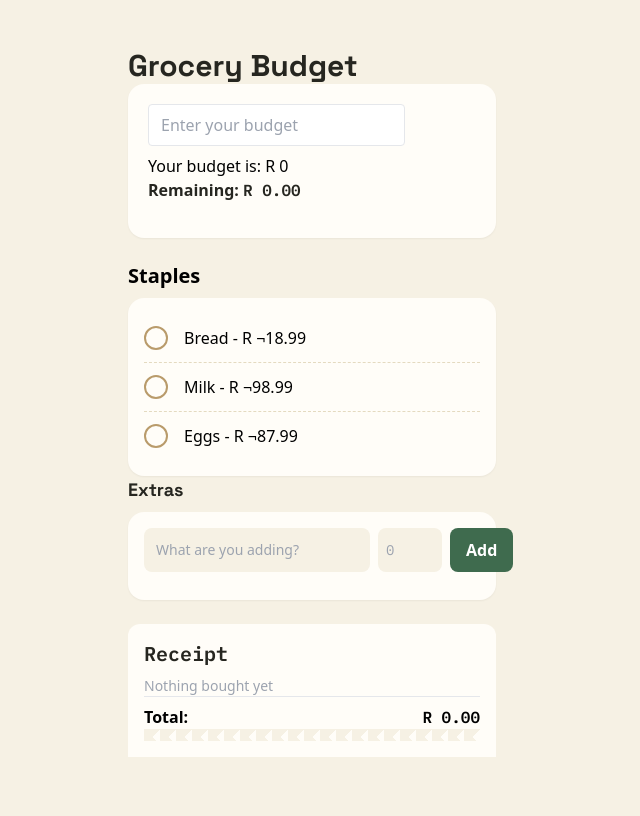
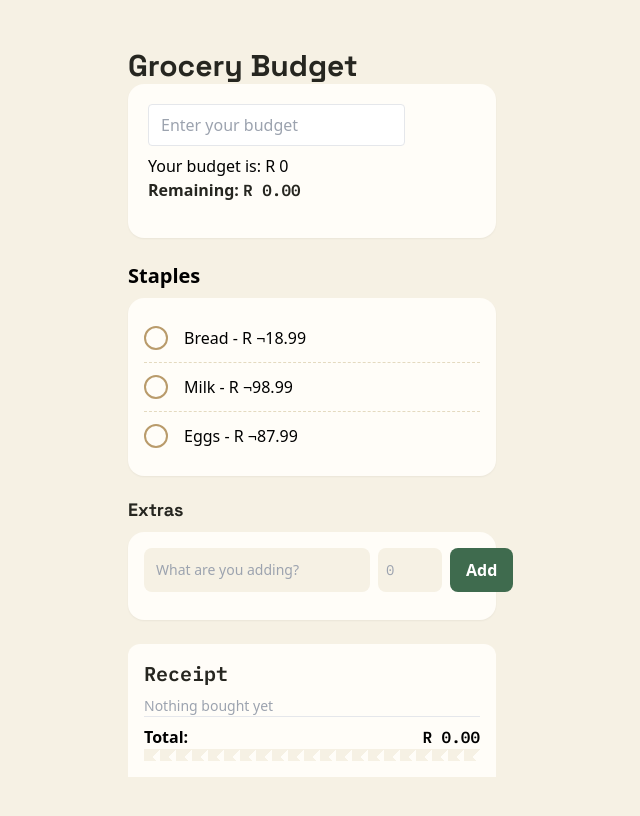
Before and after one commit to Khulekani1211/grocery-budget-app, a React (Vite) app: page / in a window 1280 px wide. Shown: the top 816 px of the page, without its empty margins (328-968 px from the left). Built offline with nearby package versions, Linux system fonts and the light colour scheme.

Commit message:
Putting the Extra Items list in the ExtraSection Div

```diff
--- a/src/components/ExtrasSection.jsx
+++ b/src/components/ExtrasSection.jsx
@@ -20,7 +20,7 @@ export default function ExtrasSection({ extras, onAdd}){
     }
 
     return (
-        <div className="mb-5">
+        <div className="mb-5 mt-5">
             <h2 style={{ fontFamily: '"Space Grotesk", sans-serif' , color: COLORS.ink }} className="text-lg font-bold mb-2">Extras</h2>
             <div style={{ backgroundColor: COLORS.chalk }} className="rounded-2xl p-4 shadow-sm">
                 <div className="flex gap-2 mb-3">
@@ -47,7 +47,6 @@ export default function ExtrasSection({ extras, onAdd}){
                         Add
                     </button>
                 </div>
-            </div>
 
                 <ul>
                     {extras.map((item,index) => (
@@ -59,5 +58,8 @@ export default function ExtrasSection({ extras, onAdd}){
                     ))}
                 </ul>
             </div>
+
+
+        </div>
     )
 }
```
Lines whose indentation alone changed are shown as unchanged.
